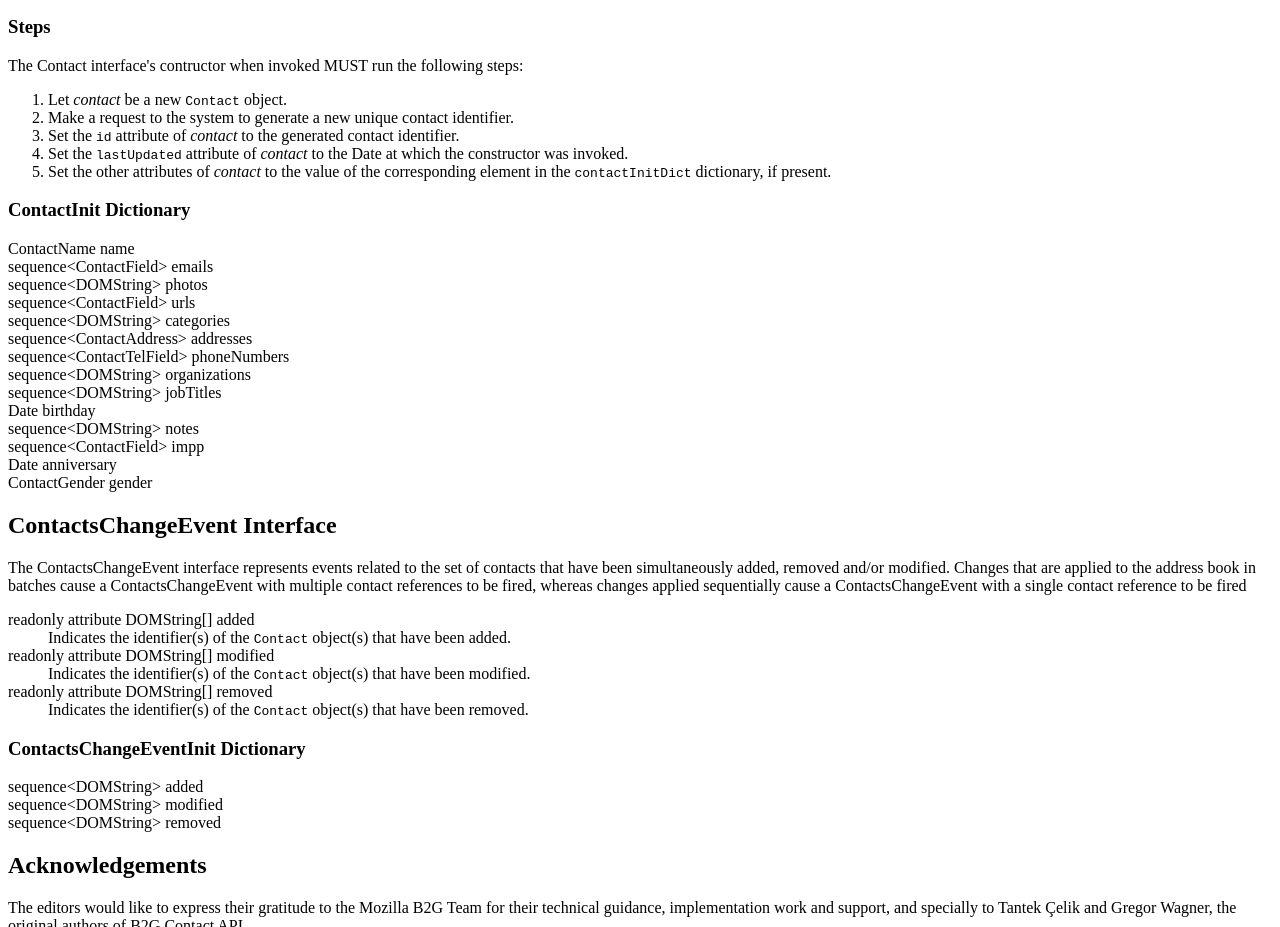
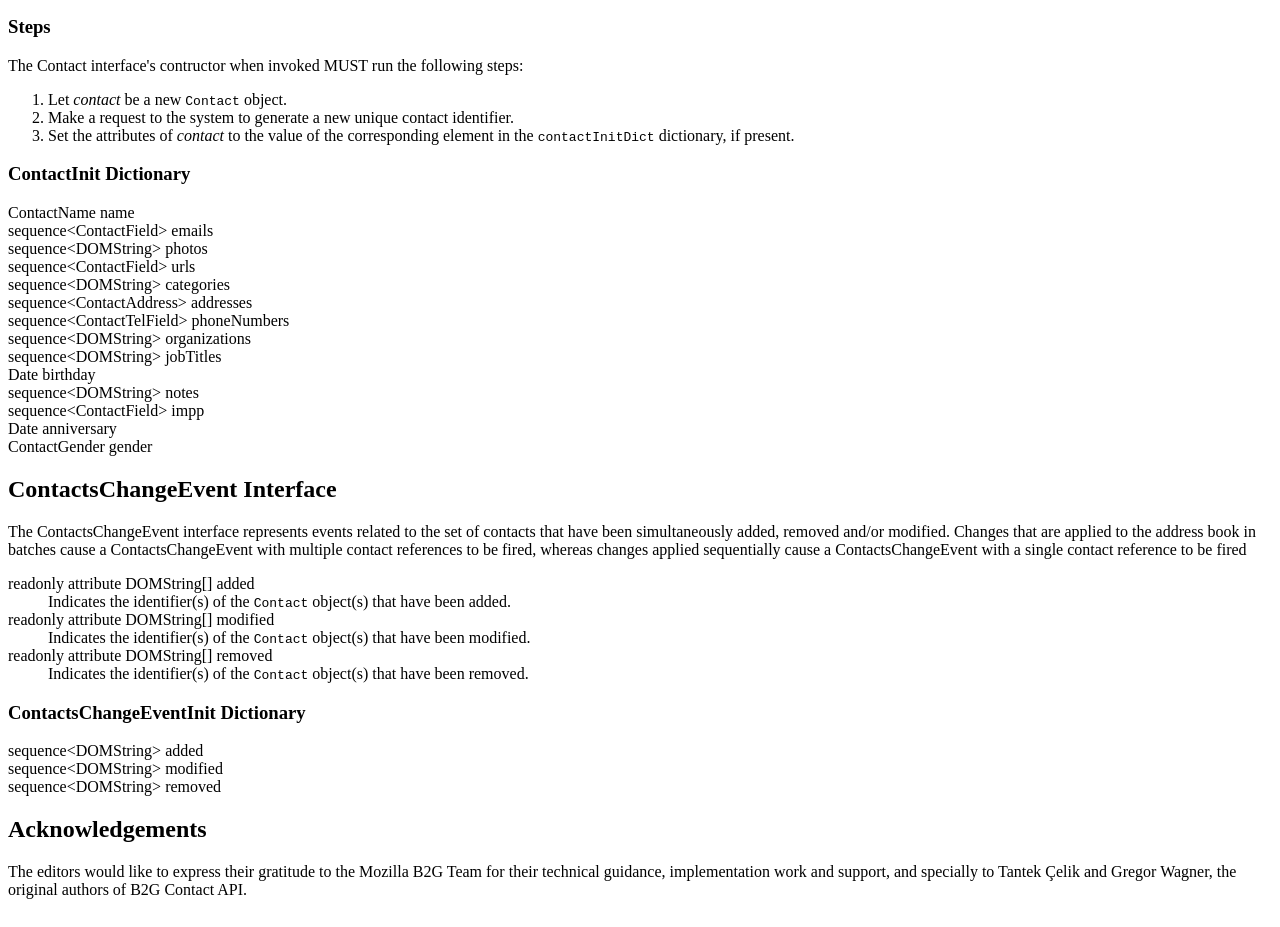
Before and after one commit to sysapps/contacts-manager-api, a plain HTML site: page index.html in a window 1280 px wide. Shown: the part 5661-6588 px from the top of the page. Drawn offline with Linux system fonts and the light colour scheme.

Commit message:
The Contact constructor should not set id / lastUpdated attributes
The Contact constructor should not set id / lastUpdated attributes. Those should be
initially null and generate asynchronously by the call to ContactManager.save()
because this is when the implementation actually interacts with the database. The
specification actually already states that the save() method will set the id and
lastUpdated attributes on the contact that is asynchronously returned.

This issue was reported by Huang Deqing <deqing.huang@intel.com>.

```diff
--- a/index.html
+++ b/index.html
@@ -649,11 +649,7 @@
         <li>Let <var>contact</var> be a new <code>Contact</code> object.
         <li>Make a request to the system to generate a new unique contact
         identifier.
-        <li>Set the <code>id</code> attribute of <var>contact</var> to the
-        generated contact identifier.
-        <li>Set the <code>lastUpdated</code> attribute of <var>contact</var> to
-        the Date at which the constructor was invoked.
-        <li>Set the other attributes of <var>contact</var> to the value of the
+        <li>Set the attributes of <var>contact</var> to the value of the
         corresponding element in the <code>contactInitDict</code> dictionary, if
         present.
        </ol>
```
